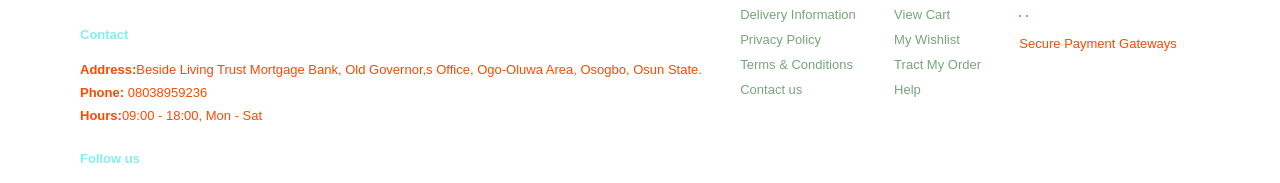
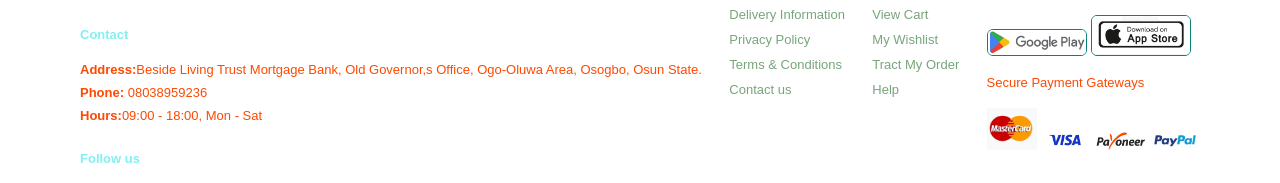
Before and after one commit to Adekunle00/Alesin-Autos, a plain HTML site: page about.html in a window 1280 px wide. Shown: the part 1759-1942 px from the top of the page. Drawn offline with Linux system fonts and the light colour scheme.

Commit message:
Update about.html

```diff
--- a/about.html
+++ b/about.html
@@ -51,7 +51,7 @@
     </section>
     <!--about head section-->
     <section id="about-head" class="section-p1">
-        <img src="ppa/56.jpg" alt="" title="Alesin Office">
+        <img src="ppa56.jpg" alt="" title="Alesin Office">
         <div>
             <h2>Who We Are?</h2>
             <p>Your Trusted Automotive Destination in Osogbo <br/> Welcome to Alesin Motor, your premier automotive destination located conveniently opposite Finger Linking, beside Living Trust Mortgage Bank Plc in the vibrant city of osogbo, Osun State.
@@ -70,7 +70,7 @@
     <section id="about-app" class="section-p1">
         <h1>Download Our <a href="#">App</a></h1>
         <div class="video">
-            <video autoplay muted loop src="ppa/b1.mp4"></video>
+            <video autoplay muted loop src="b1.mp4"></video>
         </div>
     </section>
     <!--ABOUT APP ENDS-->
@@ -165,14 +165,14 @@
             <h4>Install App</h4>
             <p>From App Store or Google Play</p>
             <div class="row">
-                <img src="ppa/googlestore.jpg" width="100" alt="">
-                <img src="ppa/applestore.jpg" width="100" alt="">
+                <img src="googlestore.jpg" width="100" alt="">
+                <img src="applestore.jpg" width="100" alt="">
             </div>
             <p>Secure Payment Gateways</p>
-            <span> <img src="ppa/mastercard.jpg" width="50" alt="" title="send proof of payment to AlesinMotor">
-                   <img src="ppa/visa.jpg" width="50" alt="" title="send proof of payment to AlesinMotor">
-                   <img src="ppa/payoneer.jpg" width="50" alt="" title="send proof of payment to AlesinMotor">
-                   <img src="ppa/paypal.jpg" width="50" alt="" title="send proof of payment to AlesinMotor">
+            <span> <img src="mastercard.jpg" width="50" alt="" title="send proof of payment to AlesinMotor">
+                   <img src="visa.jpg" width="50" alt="" title="send proof of payment to AlesinMotor">
+                   <img src="payoneer.jpg" width="50" alt="" title="send proof of payment to AlesinMotor">
+                   <img src="paypal.jpg" width="50" alt="" title="send proof of payment to AlesinMotor">
              </span>
 
 
```
